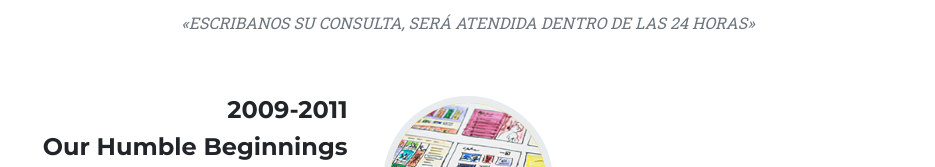
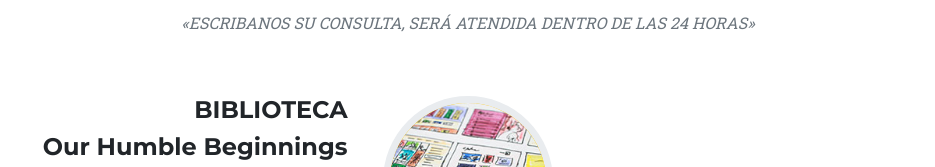
Before and after one commit to CLAUDIACOTRINAP/AMAUTAS, a plain HTML site: page index.html in a window 1280 px wide. Shown: the part 3107-3274 px from the top of the page, without its empty margins (172-1107 px from the left). Drawn offline with nearby package versions, Linux system fonts and the light colour scheme.

Commit message:
Update index.html

```diff
--- a/index.html
+++ b/index.html
@@ -198,7 +198,7 @@ A través de espacios de aprendizaje para desarrollar cada área, logrando mante
                         <div class="timeline-image"><img class="rounded-circle img-fluid" src="assets/img/about/1.jpg" alt="..." /></div>
                         <div class="timeline-panel">
                             <div class="timeline-heading">
-                                <h4>2009-2011</h4>
+                                <h4>BIBLIOTECA</h4>
                                 <h4 class="subheading">Our Humble Beginnings</h4>
                             </div>
                             <div class="timeline-body"><p class="text-muted">Lorem ipsum dolor sit amet, consectetur adipisicing elit. Sunt ut voluptatum eius sapiente, totam reiciendis temporibus qui quibusdam, recusandae sit vero unde, sed, incidunt et ea quo dolore laudantium consectetur!</p></div>
```
